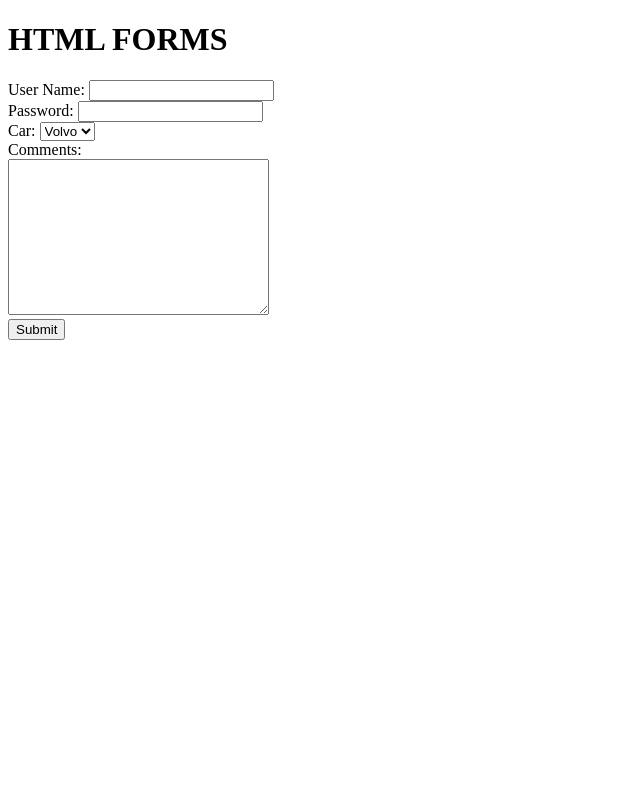
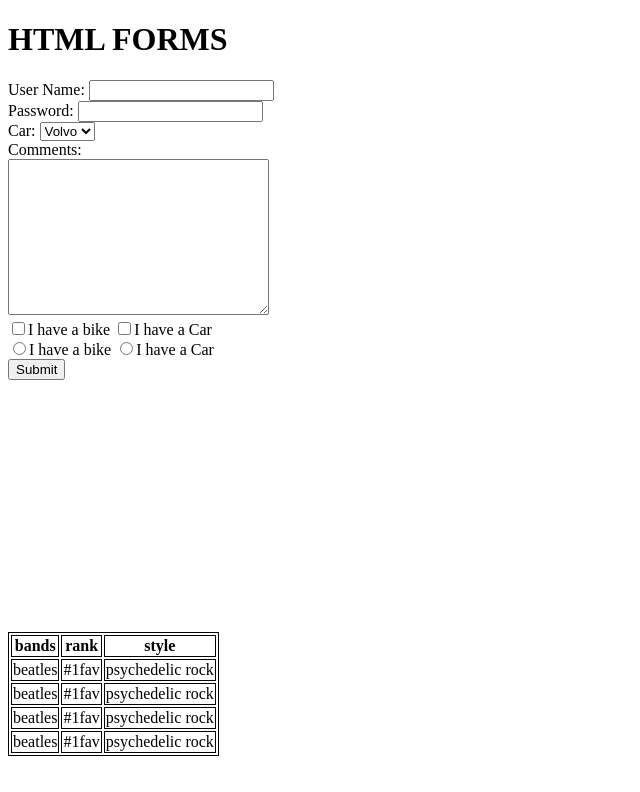
Before and after one commit to CoryHrycko/ultrabasics, a plain HTML site: page 11.20.2018/index.html in a window 1280 px wide. Shown: the whole page, without its empty margins (0-640 px from the left). Drawn offline with Linux system fonts and the light colour scheme.

Commit message:
Ultra basics to iron out some foundations so I dont spend 4 days on css stupidity again

```diff
--- a/11.20.2018/index.html
+++ b/11.20.2018/index.html
@@ -5,6 +5,11 @@
     <meta name="viewport" content="width=device-width, initial-scale=1.0">
     <meta http-equiv="X-UA-Compatible" content="ie=edge">
     <title>Document</title>
+    <style>
+        table, td, th{
+            border:1px solid black;
+        }
+    </style>
 </head>
 <body>
     <h1>HTML FORMS</h1>
@@ -26,11 +31,58 @@
     Comments:
     <br>
     <textarea name="comments" rows="10" cols="30"></textarea>
+    <br>
+    <input type="checkbox" name="vehicle" value="Bike">I have a bike</input>
+    <input type="checkbox" name="vehicle" value="Car">I have a Car</input>
 
+    <br>
+    <input type="radio" name="vehicle" value="Bike">I have a bike</input>
+    <input type="radio" name="vehicle" value="Car">I have a Car</input>
 
     <br>
     <input type="submit">
 </form>
+<br>
+<br>
+<br>
+<br>
+<br>
+<br>
+<br>
+<br>
+<br>
+<br>
+<br>
+<br>
+<br>
+<br>
 
+<table>
+    <tr>
+        <th> bands</th>
+        <th>rank</th>
+        <th>style</th>
+    </tr>
+    <tr>
+        <td> beatles</td>
+        <td> #1fav</td>
+        <td>psychedelic rock</td>
+    </tr>
+    <tr>
+        <td> beatles</td>
+        <td> #1fav</td>
+        <td>psychedelic rock</td>
+    </tr>
+    <tr>
+        <td> beatles</td>
+        <td> #1fav</td>
+        <td>psychedelic rock</td>
+    </tr>
+    <tr>
+        <td> beatles</td>
+        <td> #1fav</td>
+        <td>psychedelic rock</td>
+    </tr>
+</table>
 </body>
 </html>
```
